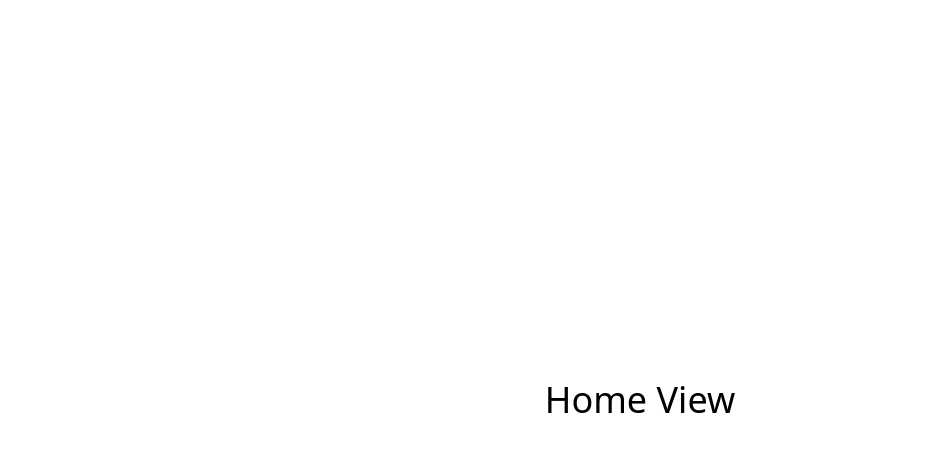
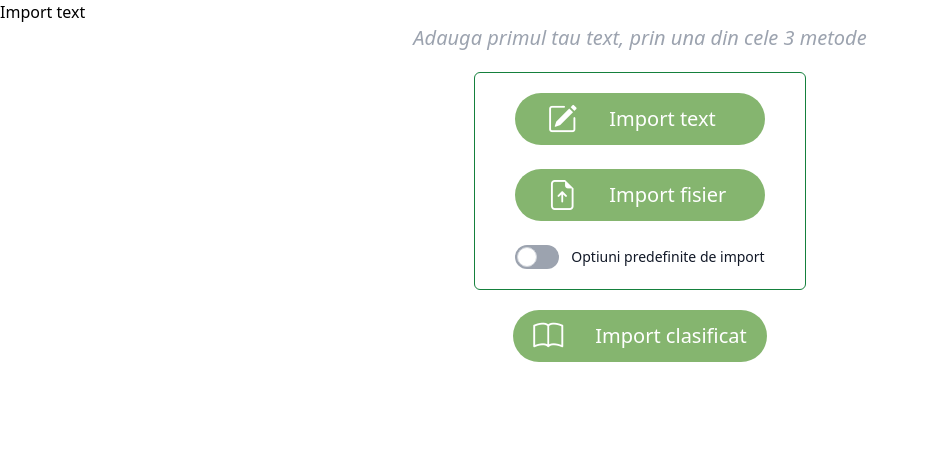
Before and after one commit to CCotuna/IE-FE-Collaborative-Bible-Translation-App, a Vue app: page / in a window 1280 px wide. Shown: the top 452 px of the page, without its empty margins (0-929 px from the left). Built offline with nearby package versions, Linux system fonts and the light colour scheme.

Commit message:
Style - added Home New Screen

```diff
--- a/src/App.vue
+++ b/src/App.vue
@@ -2,20 +2,22 @@
 import { ref, onMounted } from 'vue';
 import IntroView from './views/IntroView.vue';
 import { RouterView } from 'vue-router';
+import NavigationBar from './components/NavigationBar.vue';
 
 const showIntro = ref(true);
 
-onMounted(() => {
-  setTimeout(() => {
-    showIntro.value = false;
-  }, 2000);
-});
+// onMounted(() => {
+//   setTimeout(() => {
+//     showIntro.value = false;
+//   }, 2000);
+// });
 </script>
 
 <template>
   <div>
-    <IntroView v-if="showIntro" />
-    <RouterView v-else />
+    <NavigationBar />
+    <!-- <IntroView v-if="showIntro" /> -->
+    <RouterView />
   </div>
 </template>
 
--- /dev/null
+++ b/src/components/NavigationBar.vue
@@ -0,0 +1,7 @@
+<script setup></script>
+<template>
+    <div>
+        Import text
+    </div>
+</template>
+<style scoped></style>
--- a/src/views/HomeView.vue
+++ b/src/views/HomeView.vue
@@ -3,8 +3,29 @@
 
 <template>
   <main>
-    <div class="text-center text-4xl items-center flex justify-center align-middle h-screen">
-      Home View
+    <div class="flex flex-col space-y-5 items-center justify-center px-8 text-center text-xl">
+      <p class="px-8 text-gray-400 text-md italic">Adauga primul tau text, prin una din cele 3 metode</p>
+      <div class="flex flex-col space-y-6 px-10 py-5 border border-green-700 rounded-md">
+        <button class="flex items-center space-x-8 px-8 py-2 text-white bg-brand-olivine rounded-full">
+          <i class="bi bi-pencil-square text-3xl"></i>
+          <span class="text-xl">Import text</span>
+        </button>
+        <button class="flex items-center space-x-8 px-8 py-2 text-white bg-brand-olivine rounded-full">
+          <i class="bi bi-file-earmark-arrow-up text-3xl"></i>
+          <span class="text-xl">Import fisier</span>
+        </button>
+        <label class="inline-flex items-center cursor-pointer">
+          <input type="checkbox" value="" class="sr-only peer">
+          <div
+            class="relative w-11 h-6 bg-gray-400 peer-focus:outline-none rounded-full peer peer-checked:bg-brand-olivine peer-checked:after:translate-x-full rtl:peer-checked:after:-translate-x-full after:content-[''] after:absolute after:top-[2px] after:start-[2px] after:bg-white after:border-gray-300 after:border after:rounded-full after:h-5 after:w-5 after:transition-all">
+          </div>
+          <span class="ms-3 text-sm text-gray-900">Optiuni predefinite de import</span>
+        </label>
+      </div>
+      <button class="flex items-center space-x-8 px-5 py-2 text-white bg-brand-olivine rounded-full">
+        <i class="bi bi-book text-3xl"></i>
+        <span class="text-xl">Import clasificat</span>
+      </button>
     </div>
   </main>
 </template>
--- a/src/views/IntroView.vue
+++ b/src/views/IntroView.vue
@@ -3,7 +3,7 @@
 
 <template>
     <div
-        class="intro-animation flex flex-col items-center justify-center h-screen w-screen bg-brand-cornsilk overflow-hidden">
+        class="intro-animation flex flex-col items-center justify-center bg-brand-cornsilk overflow-hidden">
         <img src="https://logodix.com/logo/1931236.png" alt="Logo" class="w-20 h-20 mb-4" />
         <h1 class="text-2xl text-center">Numele <br /> Aplicatiei</h1>
     </div>
```
